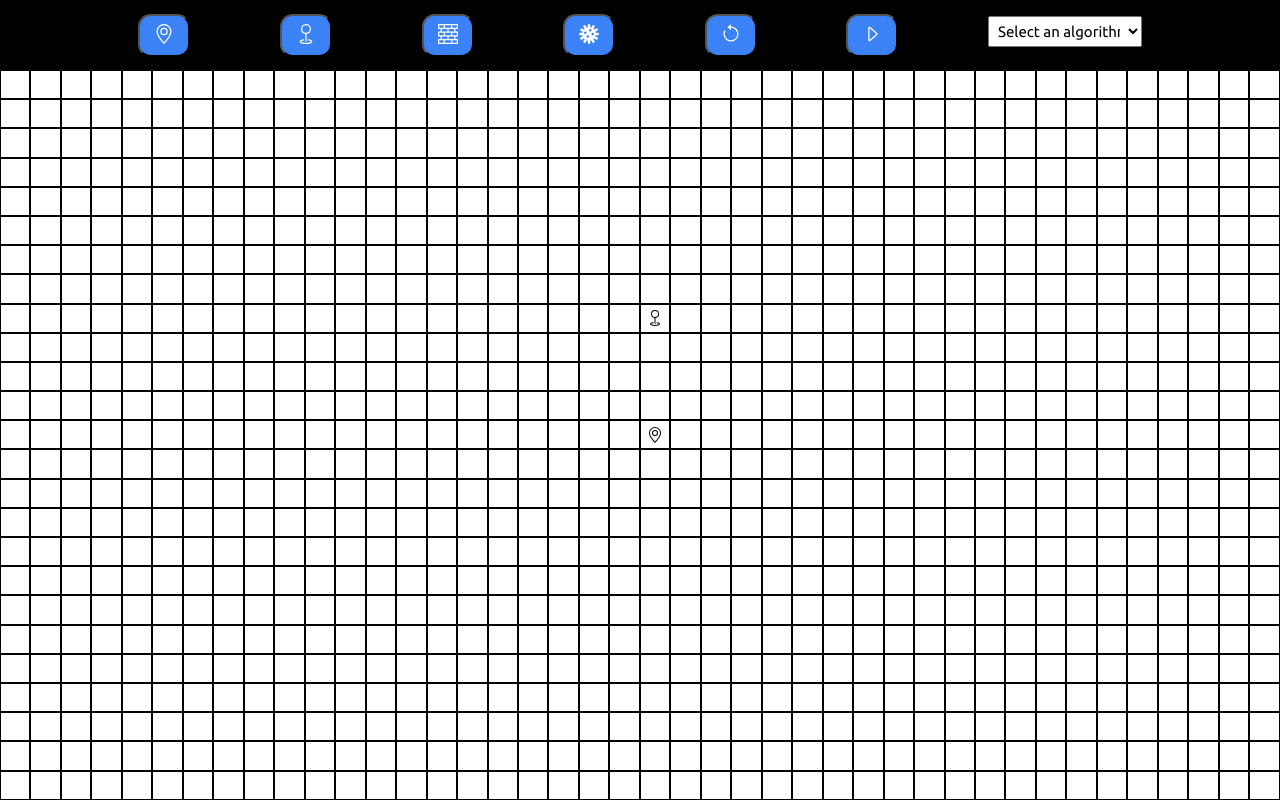
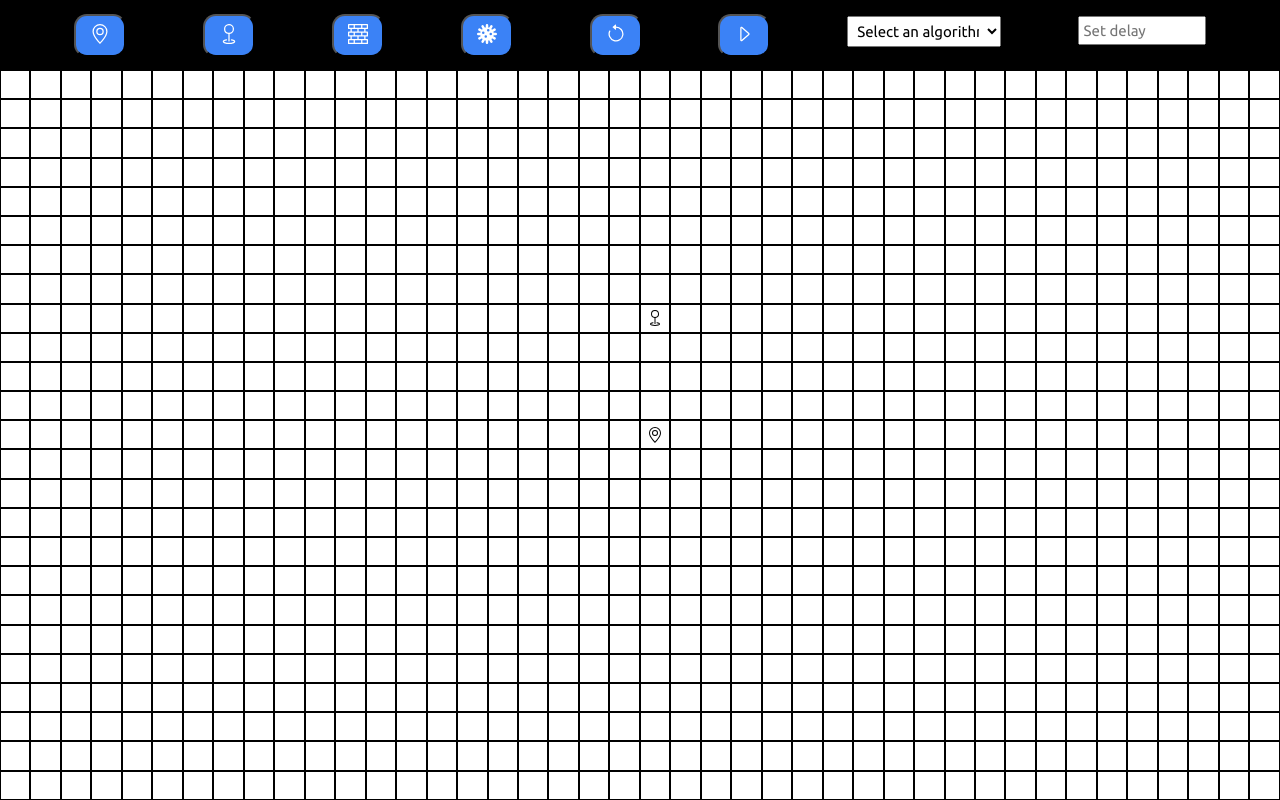
Before and after one commit to N-I-H-A-L/algorithm-visualiser, a React (Vite) app: page / in a window 1280 px wide. Built offline with nearby package versions, Linux system fonts and the light colour scheme.

Commit message:
Time Delay and Set Delay Input

```diff
--- a/src/components/Navbar.jsx
+++ b/src/components/Navbar.jsx
@@ -1,4 +1,4 @@
-import React from "react";
+import React, { useState } from "react";
 import "./css/Navbar.css";
 import { useParams } from "../context/context";
 import { BsGeoAlt, BsGeo, BsBricks,
@@ -8,6 +8,7 @@ import { BsGeoAlt, BsGeo, BsBricks,
 
 const Navbar = () => {
     const { algo, setAlgo, mode, setMode, reset, setReset, play, setPlay, grid, editing, setEditing } = useParams();
+    const [delay, setDelay] = useState(100);
 
     const handleSelectChange = (e) => {
         setAlgo(e.target.value);
@@ -23,6 +24,10 @@ const Navbar = () => {
         }
     }
 
+    const handleDelayChange = (e) => {
+        setDelay(e.target.value);
+    }
+
     const getStartAndTarget = () => {
         let start = null, target = null;
         for(let i = 0; i<grid.length; i++){
@@ -35,10 +40,14 @@ const Navbar = () => {
         return [start, target];
     }
 
-    const bfs = (start, target) => {
+    async function timeDelay(ms) {
+        return new Promise(resolve => setTimeout(resolve, ms));
+    }
+
+    const bfs = async (start, target) => {
         let queue = [];
         queue.push([start, 0]);
-        let level = -1;
+        let level = 0;
         const targetRow = target.row, targetCol = target.col;
         while(queue.length){
             let front = queue.shift();
@@ -47,22 +56,28 @@ const Navbar = () => {
 
             if(grid[row][col].isVisited || grid[row][col].isWall) continue;
             grid[row][col].isVisited = true;
+            console.log(currLevel);
+
+            if(level!=currLevel){
+                //re-render grid
+                setEditing(prevEditing => !prevEditing);
+                await timeDelay(delay);
+                level = currLevel + 1;
+            }
 
             if(row===targetRow && col===targetCol){
                 console.log("finished");
                 break;
             }
-            if(level!=currLevel){
-                //re-render grid
-                setEditing(!editing);
-                level = currLevel;
-            }
 
+            console.log("add next level");
             if(row+1<grid.length) queue.push([{row: row+1, col}, currLevel+1]);
             if(row-1>=0) queue.push([{row: row-1, col}, currLevel+1]);
             if(col+1<grid[0].length) queue.push([{row, col: col+1}, currLevel+1]);
             if(col-1>=0) queue.push([{row, col: col-1}, currLevel+1]);
         }
+        await timeDelay(delay);
+        setEditing(prevEditing => !prevEditing);
     }
 
     const handlePlay = () => {
@@ -122,6 +137,9 @@ const Navbar = () => {
                             {/* <option value="bds">BDS</option> */}
                         </select>
                     </li>
+                    <li>
+                        <input type="number" className="delay-input" placeholder="Set delay" onChange={(e) => handleDelayChange(e)}></input>
+                    </li>
                 </ul>
             </nav>
         </>
--- a/src/components/css/Navbar.css
+++ b/src/components/css/Navbar.css
@@ -17,7 +17,7 @@
     width: max-content;
     list-style-type: none;
     display: flex;
-    gap: 7vw;
+    gap: 6vw;
 }
 
 .nav-item-btn {
@@ -39,6 +39,19 @@
     font-size: 15px;
 }
 
+.delay-input{
+    margin-top: 2px;
+    padding: 4px;
+    width: 10vw;
+    font-size: 15px;
+}
+
+input[type=number]::-webkit-inner-spin-button,
+input[type=number]::-webkit-outer-spin-button {
+    -webkit-appearance: none;
+    margin: 0;
+}
+
 @media only screen and (max-width: 800px)  {
    .nav-container {
         height: 150px;
```
